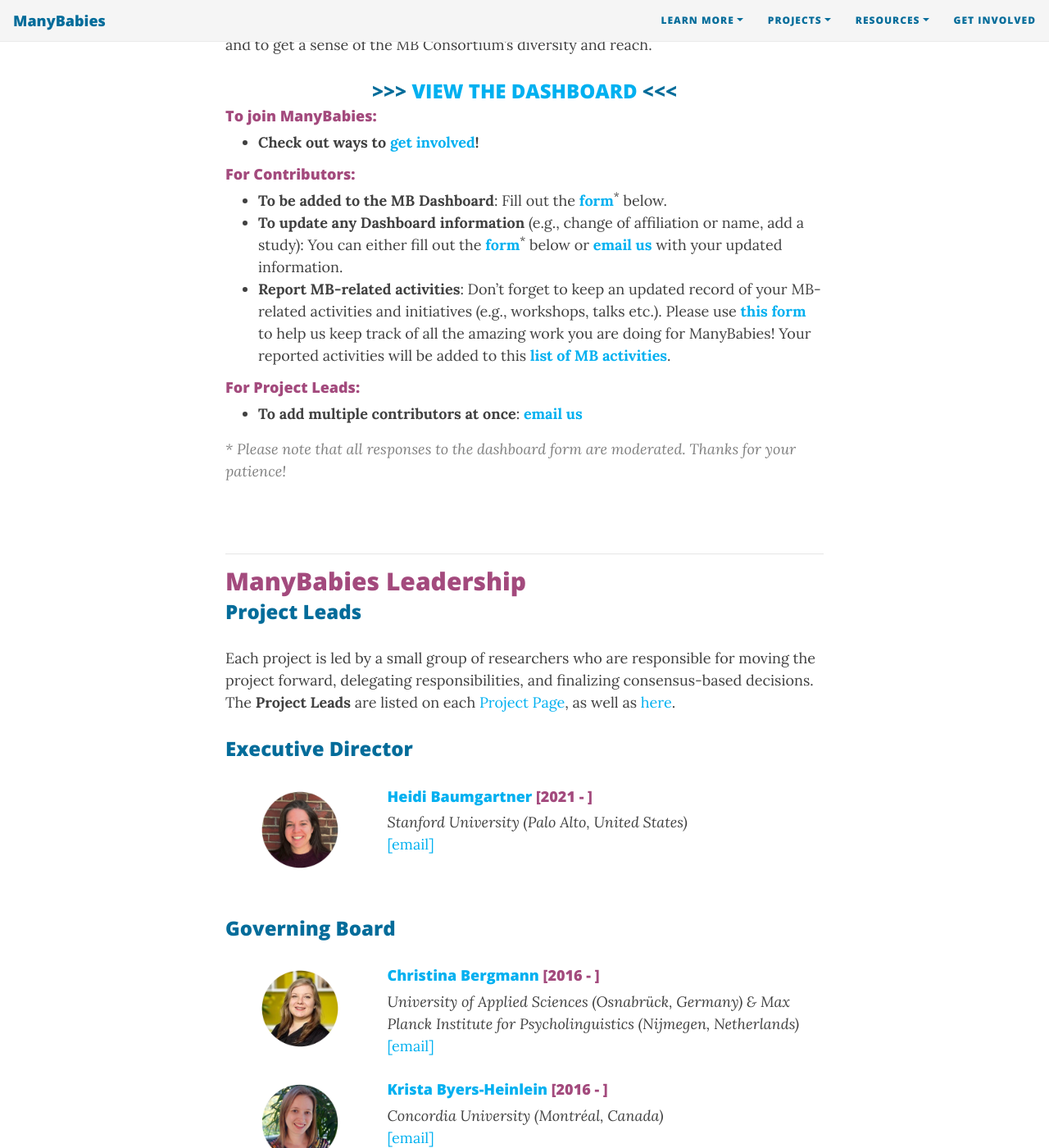
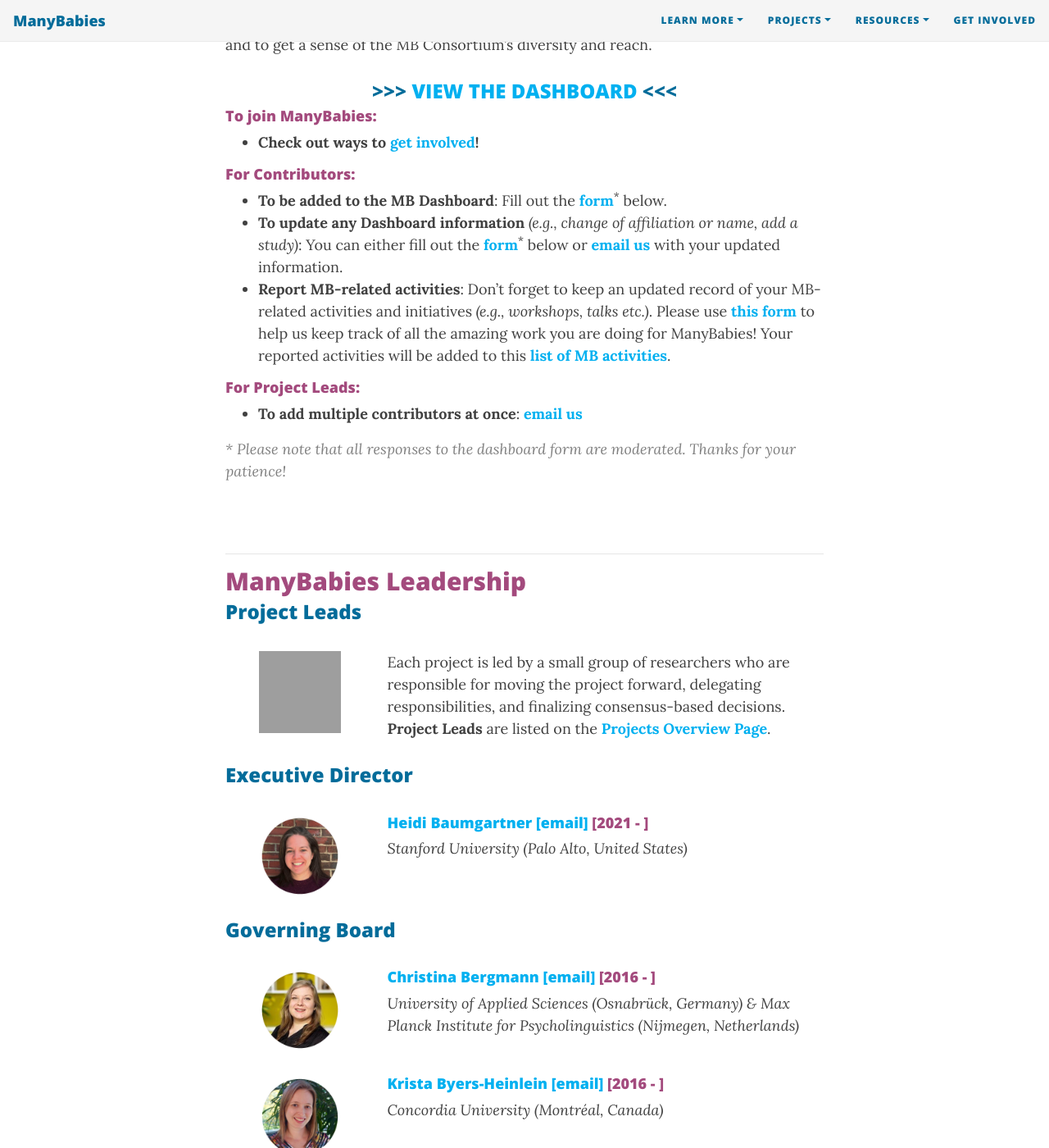
Before and after one commit to manybabies/manybabies.github.io, a Jekyll site: the page built from people.md, in a window 1280 px wide and 1400 px high, scrolled down 625 px. Shown: the whole window at 82% size. Built offline with Jekyll 4.4.1, drawn with Linux system fonts in a browser that asks for light colours; nearby versions of some CDN libraries; some web fonts are replaced; some of the changed text lies outside the part shown; grey boxes are pictures that could not be loaded.

Commit message:
Update people.md

```diff
--- a/people.md
+++ b/people.md
@@ -16,8 +15,8 @@
 
 #### For Contributors:
 * **To be added to the MB Dashboard**: Fill out the <a href="#dashboardform"><b>form</b></a><sup>\*</sup> below.
-* **To update any Dashboard information** (e.g., change of affiliation or name, add a study): You can either fill out the <a href="#dashboardform"><b>form</b></a><sup>\*</sup> below or [**email us**](mailto:contact@manybabies.org) with your updated information.
-* **Report MB-related activities**: Don't forget to keep an updated record of your MB-related activities and initiatives (e.g., workshops, talks etc.). Please use <a href="https://forms.gle/qaynWvpYLP1J4eYd6" target="_blank"><b>this form</b></a> to help us keep track of all the amazing work you are doing for ManyBabies! Your reported activities will be added to this <a href="https://docs.google.com/spreadsheets/d/1esnJTsPB0NJ2PP0fwmWIhSxShKLIN99Ga8ehCDyz3rQ/edit?usp=sharing" target="_blank"><b>list of MB activities</b></a>.
+* **To update any Dashboard information** *(e.g., change of affiliation or name, add a study)*: You can either fill out the <a href="#dashboardform"><b>form</b></a><sup>\*</sup> below or [**email us**](mailto:contact@manybabies.org) with your updated information.
+* **Report MB-related activities**: Don't forget to keep an updated record of your MB-related activities and initiatives *(e.g., workshops, talks etc.)*. Please use <a href="https://forms.gle/qaynWvpYLP1J4eYd6" target="_blank"><b>this form</b></a> to help us keep track of all the amazing work you are doing for ManyBabies! Your reported activities will be added to this <a href="https://docs.google.com/spreadsheets/d/1esnJTsPB0NJ2PP0fwmWIhSxShKLIN99Ga8ehCDyz3rQ/edit?usp=sharing" target="_blank"><b>list of MB activities</b></a>.
 
 #### For Project Leads:
 * **To add multiple contributors at once**: [**email us**](mailto:contact@manybabies.org)
@@ -29,12 +28,24 @@
 ***
 ## ManyBabies Leadership
 
-### Project Leads
-
-Each project is led by a small group of researchers who are responsible for moving the project forward, delegating responsibilities, and finalizing consensus-based decisions. The **Project Leads** are listed on each [Project Page]({{site.baseurl}}/projects/), as well as [here]({{site.baseurl}}/get_involved/).
+<section>
+	<header class="major">
+			<h3>Project Leads</h3>
+	</header>
 <br>
-
-<section>
+  <div class="container">
+    <div class="row">
+      <div class="col-sm-3 col-xs-6" align="center">
+        <img src="/assets/img/networking.png" alt="project leaders" width="100" height="100">
+      </div>
+      <div class="col-sm-9">
+        Each project is led by a small group of researchers who are responsible for moving the project forward, delegating responsibilities, and finalizing consensus-based decisions. <b>Project Leads</b> are listed on the <b><a href="{{site.baseurl}}/projects/">Projects Overview Page</a></b>.
+      </div>
+    </div>
+    <div class="col-sm-12">
+        <p>   </p>
+    </div>
+	</div>
 	<header class="major">
 			<h3>Executive Director</h3>
 	</header>
@@ -45,14 +56,9 @@
         <img src="/assets/img/HeidiBaumgartner.png" alt="Heidi Baumgartner" width="100" height="100">
       </div>
       <div class="col-sm-9">
-        <h4><a href="https://www-csli.stanford.edu/people/baumgartner-heidi">Heidi Baumgartner</a> [2021 - ]</h4>
+        <h4><a href="https://www-csli.stanford.edu/people/baumgartner-heidi">Heidi Baumgartner</a> <a href="mailto:heidib@manybabies.org">[email]</a> [2021 - ]</h4>
         <i>Stanford University (Palo Alto, United States)</i>
-        <br>
-        <a href="mailto:heidib@stanford.edu">[email]</a>
       </div>
-    </div>
-    <div class="col-sm-12">
-        <p>   </p>
     </div>
 	</div>
 <br>
@@ -66,10 +72,8 @@
         <img src="/assets/img/ChristinaBergmann.png" alt="Christina Bergmann" width="100" height="100">
       </div>
       <div class="col-sm-9">
-        <h4><a href="https://www.mpi.nl/people/bergmann-christina">Christina Bergmann</a> [2016 - ]</h4>
+        <h4><a href="https://www.mpi.nl/people/bergmann-christina">Christina Bergmann</a> <a href="mailto:chbergma@uni-osnabrueck.de">[email]</a> [2016 - ]</h4>
         <i>University of Applied Sciences (Osnabrück, Germany) & Max Planck Institute for Psycholinguistics (Nijmegen, Netherlands)</i>
-        <br>
-        <a href="mailto:chbergma@uni-osnabrueck.de">[email]</a>
       </div>
     </div>
     <div class="col-sm-12">
@@ -80,10 +84,8 @@
         <img src="/assets/img/KristaByersHeinlein.png" alt="Krista Byers-Heinlein" width="100" height="100">
       </div>
       <div class="col-sm-9">
-        <h4><a href="">Krista Byers-Heinlein</a> [2016 - ]</h4>
+        <h4><a href="">Krista Byers-Heinlein</a> <a href="mailto:k.byers@concordia.ca">[email]</a> [2016 - ]</h4>
         <i>Concordia University (Montréal, Canada)</i>
-        <br>
-        <a href="mailto:k.byers@concordia.ca">[email]</a>
       </div>
     </div>
     <div class="col-sm-12">
@@ -94,10 +96,8 @@
         <img src="/assets/img/MichaelFrank.png" alt="Michael Frank" width="100" height="100">
       </div>
       <div class="col-sm-9">
-        <h4><a href="https://web.stanford.edu/~mcfrank/">Michael Frank</a> [2016 - ]</h4>
+        <h4><a href="https://web.stanford.edu/~mcfrank/">Michael Frank</a> <a href="mailto:mcfrank@stanford.edu">[email]</a> [2016 - ]</h4>
         <i>Stanford University (Palo Alto, United States)</i>
-        <br>
-        <a href="mailto:mcfrank@stanford.edu">[email]</a>
       </div>
     </div>
     <div class="col-sm-12">
@@ -108,10 +108,8 @@
         <img src="/assets/img/KileyHamlin.png" alt="Kiley Hamlin" width="100" height="100">
       </div>
       <div class="col-sm-9">
-        <h4><a href="https://psych.ubc.ca/profile/kiley-hamlin/">Kiley Hamlin</a> [2016 - ]</h4>
+        <h4><a href="https://psych.ubc.ca/profile/kiley-hamlin/">Kiley Hamlin</a> <a href="mailto:kiley.hamlin@psych.ubc.ca">[email]</a> [2016 - ]</h4>
         <i>University of British Columbia (Vancouver, Canada)</i>
-        <br>
-        <a href="mailto:kiley.hamlin@psych.ubc.ca">[email]</a>
       </div>
     </div>
     <div class="col-sm-12">
@@ -122,10 +120,8 @@
         <img src="/assets/img/MelissaKlineStruhl.png" alt="Melissa Kline Struhl" width="100" height="100">
       </div>
       <div class="col-sm-9">
-        <h4><a href="http://www.melissaklinestruhl.com">Melissa Kline Struhl</a> [2016 - ]</h4>
+        <h4><a href="http://www.melissaklinestruhl.com">Melissa Kline Struhl</a> <a href="mailto:mekline@mit.edu">[email]</a> [2016 - ]</h4>
         <i>Lookit & MIT (Cambridge, United States)</i>
-        <br>
-        <a href="mailto:mekline@mit.edu">[email]</a>
       </div>
     </div>
     <div class="col-sm-12">
@@ -136,10 +132,8 @@
         <img src="/assets/img/EonSukKo.png" alt="EonSukKo" width="100" height="100">
       </div>
       <div class="col-sm-9">
-        <h4><a href="https://sites.google.com/site/eonsuk/">Eon-Suk Ko</a> [2022 - ]</h4>
+        <h4><a href="https://sites.google.com/site/eonsuk/">Eon-Suk Ko</a> <a href="mailto:eonsuk@gmail.com">[email]</a> [2022 - ]</h4>
         <i>Chosun University (Gwangju, South Korea)</i>
-        <br>
-        <a href="mailto:eonsuk@gmail.com">[email]</a>
       </div>
     </div>
     <div class="col-sm-12">
@@ -150,10 +144,8 @@
         <img src="/assets/img/CaseyLewWilliams.png" alt="Casey Lew-Williams" width="100" height="100">
       </div>
       <div class="col-sm-9">
-        <h4><a href="https://psych.princeton.edu/person/casey-lew-williams">Casey Lew-Williams</a> [2016 - ]</h4>
+        <h4><a href="https://psych.princeton.edu/person/casey-lew-williams">Casey Lew-Williams</a> <a href="mailto:caseylw@princeton.edu">[email]</a> [2016 - ]</h4>
         <i>Princeton University (Princeton, United States)</i>
-        <br>
-        <a href="mailto:caseylw@princeton.edu">[email]</a>
       </div>
     </div>
     <div class="col-sm-12">
@@ -164,10 +156,8 @@
         <img src="/assets/img/BriannaMcMillan.png" alt="Brianna McMillan" width="100" height="100">
       </div>
       <div class="col-sm-9">
-        <h4><a href="https://www.smith.edu/academics/faculty/brianna-mcmillan">Brianna McMillan</a> [2022 - ]</h4>
+        <h4><a href="https://www.smith.edu/academics/faculty/brianna-mcmillan">Brianna McMillan</a> <a href="mailto:bmcmillan@smith.edu">[email]</a> [2022 - ]</h4>
         <i>Smith College (Northampton, United States)</i>
-        <br>
-        <a href="mailto:bmcmillan@smith.edu">[email]</a>
       </div>
     </div>
     <div class="col-sm-12">
@@ -178,14 +168,9 @@
         <img src="/assets/img/MelanieSoderstrom.png" alt="Melanie Soderstrom" width="100" height="100">
       </div>
       <div class="col-sm-9">
-        <h4><a href="https://home.cc.umanitoba.ca/~soderstr/">Melanie Soderstrom</a> [2016 - ]</h4>
+        <h4><a href="https://home.cc.umanitoba.ca/~soderstr/">Melanie Soderstrom</a> <a href="mailto:m_soderstrom@umanitoba.ca">[email]</a> [2016 - ]</h4>
         <i>University of Manitoba (Winnipeg, Canada)</i>
-        <br>
-        <a href="mailto:m_soderstrom@umanitoba.ca">[email]</a>
       </div>
-    </div>
-    <div class="col-sm-12">
-        <p>   </p>
     </div>
   </div>
 <br>
@@ -199,10 +184,8 @@
   	    <img src="/assets/img/MaryBethNeff.png" alt="Mary Beth Neff" width="100" height="100">
   	  </div>
   	  <div class="col-sm-9">
-  	    <h4>Mary Beth Neff [July 2022 - June 2023]</h4>
+  	    <h4>Mary Beth Neff <a href="mailto:marybethneff@gmail.com">[email]</a> [July 2022 - June 2023]</h4>
         <i>University of Oslo (Oslo, Norway)</i>
-        <br>
-        <a href="mailto:marybethneff@gmail.com">[email]</a>
       </div>
     </div>
     <div class="col-sm-12">
@@ -213,14 +196,9 @@
         <img src="/assets/img/FrancisYuen.png" alt="Francis Yuen" width="100" height="100">
   	  </div>
   	  <div class="col-sm-9">
-  	    <h4>Francis Yuen [July 2022 - June 2023]</h4>
+  	    <h4>Francis Yuen <a href="mailto:francis.yuen@psych.ubc.ca">[email]</a> [July 2022 - June 2023]</h4>
         <i>University of British Columbia (Vacouver, Canada)</i>
-        <br>
-        <a href="mailto:francis.yuen@psych.ubc.ca">[email]</a>
       </div>
-    </div>
-    <div class="col-sm-12">
-        <p>   </p>
     </div>
   </div>
 <br>
@@ -234,21 +212,21 @@
         <img src="/assets/img/GraceZhou.png" alt="Grace Zhou" width="100" height="100">
   	  </div>
   	  <div class="col-sm-9">
-  	    <h4>Grace Zhou [2021 - ]</h4>
+  	    <h4>Grace Zhou <a href="mailto:grace.zhou@umanitoba.ca">[email]</a> [2021 - ]</h4>
         <i>University of Manitoba (Winnipeg, Canada)</i>
-        <br>
-        <a href="mailto:grace.zhou@umanitoba.ca">[email]</a>
       </div>
-    </div>
-    <div class="col-sm-12">
-        <p>   </p>
     </div>
   </div>
 <br>
 </section>
 
+<br>
 
 ***
-<h4 id="dashboardform">To be added to the dashboard (or to update your information), please fill out this form:</h4>
+<h2 id="dashboardform">Contributor Dashboard Form</h2>
+
+### To be added to the dashboard <i>(or to update your information)</i>, please fill out this form:
+
+> Please note that all responses to the Dashboard Form are moderated. Thanks for your patience!
 
 <iframe src="https://docs.google.com/forms/d/e/1FAIpQLSc8_SKJ0TD0MdRTNsf_f84olEc4MAxSFkA1BtAxDjX-OdlWuw/viewform?embedded=true" width="640" height="2089" frameborder="0" marginheight="0" marginwidth="0">Loading…</iframe>
```
Also changed, not shown: other parts of people.md (+1 -2 lines).
